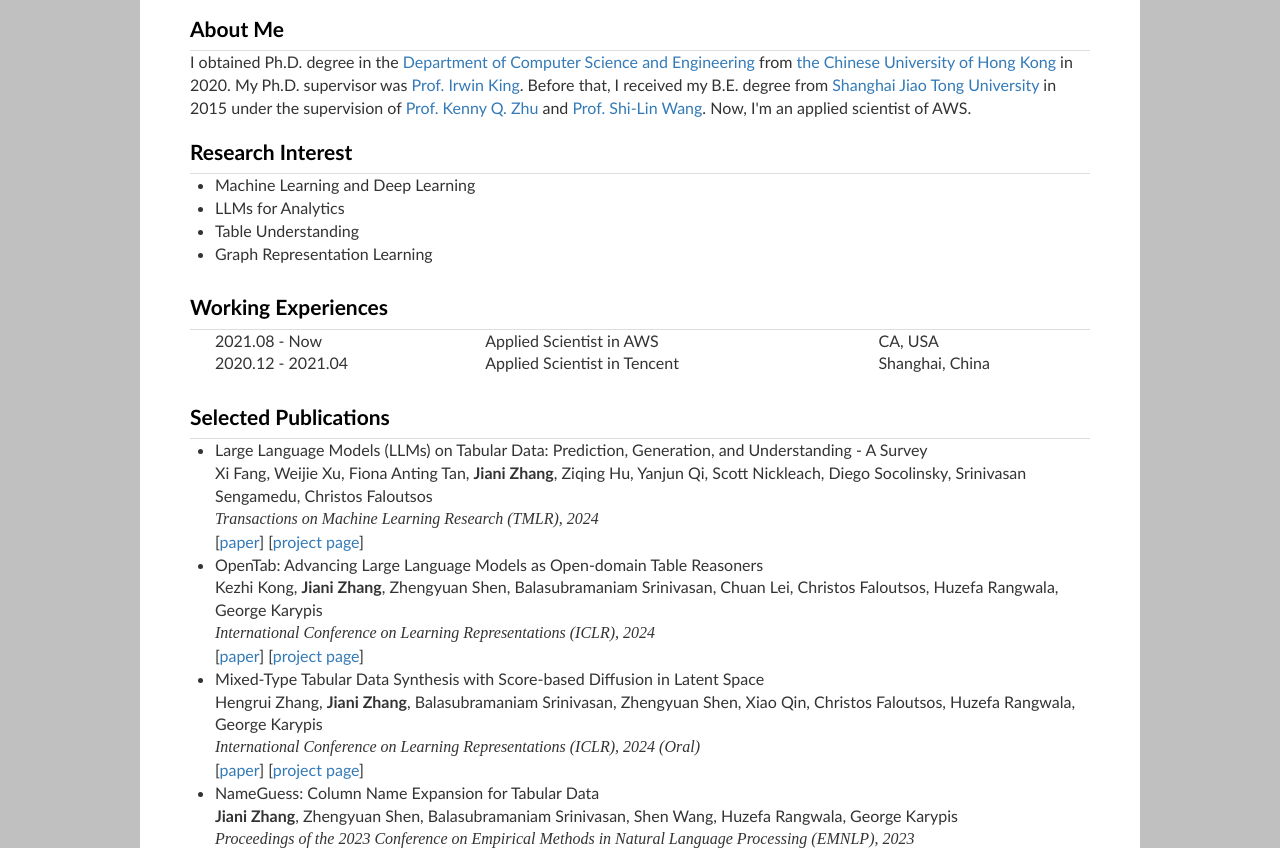
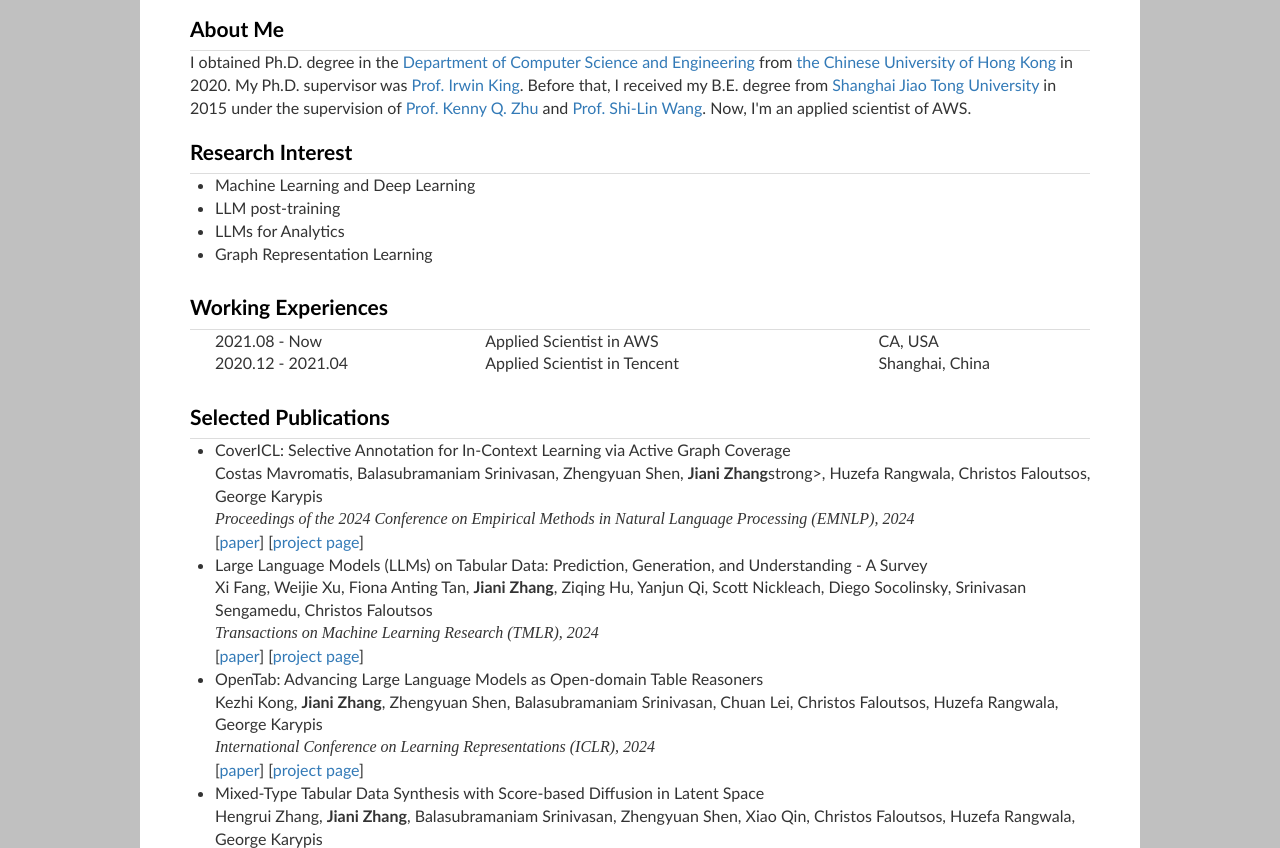
Before and after one commit to jennyzhang0215/jennyzhang0215.github.io, a plain HTML site: page index.html in a window 1280 px wide. Shown: the part 184-1032 px from the top of the page. Drawn offline with Linux system fonts and the light colour scheme.

Commit message:
Update index.html

```diff
--- a/index.html
+++ b/index.html
@@ -71,8 +71,8 @@
       <div class="row">
         <ul>
           <li>Machine Learning and Deep Learning</li>
+          <li>LLM post-training</li>
           <li>LLMs for Analytics</li>
-          <li>Table Understanding</li>
           <li>Graph Representation Learning</li>
         </ul>
       </div>
@@ -105,11 +105,20 @@
       <div class="row">
         <ul>
           <li class="publication">
+            <div class="publication-title">CoverICL: Selective Annotation for In-Context Learning via Active Graph Coverage</div>
+            <div class="publication-author">Costas Mavromatis, Balasubramaniam Srinivasan, Zhengyuan Shen, <strong>Jiani Zhang</strong>strong>, Huzefa Rangwala, Christos Faloutsos, George Karypis</div>
+            <div class="publication-conf">Proceedings of the 2024 Conference on Empirical Methods in Natural Language Processing (EMNLP), 2024</div>
+            <div class="publication-link">
+              [<a href="https://arxiv.org/abs/2402.17944">paper</a>]
+              [<a href="https://github.com/amazon-science/adaptive-in-context-learning">project page</a>]
+            </div>
+          </li>
+          <li class="publication">
             <div class="publication-title">Large Language Models (LLMs) on Tabular Data: Prediction, Generation, and Understanding - A Survey</div>
             <div class="publication-author">Xi Fang, Weijie Xu, Fiona Anting Tan, <strong>Jiani Zhang</strong>, Ziqing Hu, Yanjun Qi, Scott Nickleach, Diego Socolinsky, Srinivasan Sengamedu, Christos Faloutsos</div>
             <div class="publication-conf">Transactions on Machine Learning Research (TMLR), 2024</div>
             <div class="publication-link">
-              [<a href="https://arxiv.org/abs/2402.17944">paper</a>]
+              [<a href="https://aclanthology.org/2024.emnlp-main.1185/">paper</a>]
               [<a href="https://github.com/tanfiona/LLM-on-Tabular-Data-Prediction-Table-Understanding-Data-Generation">project page</a>]
             </div>
           </li>
```
